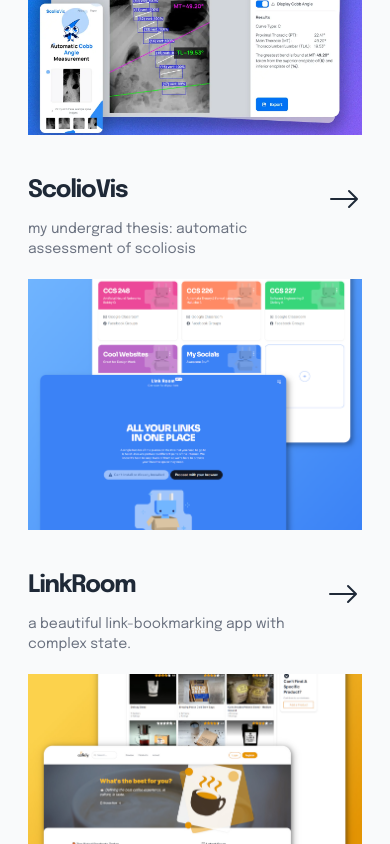
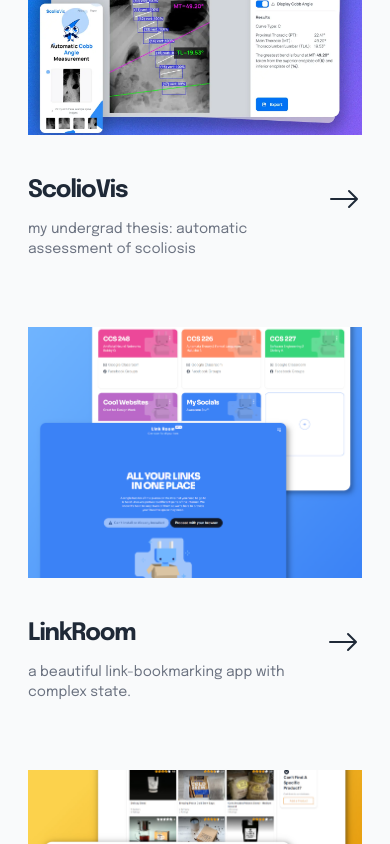
Before and after one commit to Blankeos/next-portfolio, a Next.js app: page / in a window 390 px wide. Shown: the part 940-1784 px from the top of the page. Built offline with nearby package versions, Linux system fonts and the light colour scheme.

Commit message:
Added tags on FeaturedProjects

```diff
--- a/src/components/sections/Projects.tsx
+++ b/src/components/sections/Projects.tsx
@@ -34,7 +34,7 @@ const Projects: React.FC<ProjectsProps> = ({ sectionRef }) => {
 
 const ProjectsGrid = () => {
   return (
-    <div className="relative grid grid-cols-1 pt-28 md:pt-0 md:grid-cols-2 gap-5 md:gap-16 mt-12 items-end z-10">
+    <div className="relative grid grid-cols-1 pt-28 md:pt-0 md:grid-cols-2 gap-5 gap-y-8 md:gap-16 md:gap-x-5 lg:gap-16 mt-12 items-end z-10">
       {projects.map((project, i) => {
         return (
           <ProjectCard
@@ -44,6 +44,7 @@ const ProjectsGrid = () => {
             imageURL={project.imageURL}
             slug={project.slug}
             demoURL={project.demoURL && project.demoURL}
+            tags={project.tags}
           />
         );
       })}
@@ -62,6 +63,7 @@ const ProjectCard = ({
   shortDesc,
   slug,
   demoURL,
+  tags,
 }: ProjectCardProps) => {
   const [imageRef, imageInView] = useInView({
     threshold: 0.3,
@@ -153,16 +155,16 @@ const ProjectCard = ({
               </div>
             </div>
           </div>
-
           <motion.div
             variants={textParentVariants}
             initial="hidden"
             animate={textControls}
             ref={textRef}
           >
+            <div className="spacer-element h-10" />
             <motion.div
               variants={textChildVariants}
-              className="flex justify-between pt-10"
+              className="flex justify-between"
             >
               <div className="flex flex-col space-y-3">
                 <h3 className="font-bold text-2xl md:text-3xl text-gray-800 tracking-tighter">
@@ -183,6 +185,16 @@ const ProjectCard = ({
                 />
               </div>
             </motion.div>
+            <motion.div className="mt-2 h-7 flex items-end gap-x-1 overflow-hidden">
+              {tags &&
+                tags.map((tag, i) => (
+                  <span className="text-xs border px-2.5 py-1 rounded-full text-blue-500 border-blue-500 group-hover:bg-blue-500 group-hover:text-white transition">
+                    <span className="block transform translate-y-[0.10rem]">
+                      {tag}
+                    </span>
+                  </span>
+                ))}
+            </motion.div>
           </motion.div>
         </div>
       </Link>
--- a/tailwind.config.js
+++ b/tailwind.config.js
@@ -9,6 +9,14 @@ module.exports = {
       "bebas-neue": ["Bebas Neue"],
     },
     extend: {
+      fontSize: {
+        xxs: [
+          "0.65rem",
+          {
+            lineHeight: "1rem",
+          },
+        ],
+      },
       maxWidth: {
         "8xl": "100rem",
         "9xl": "110rem",
```
